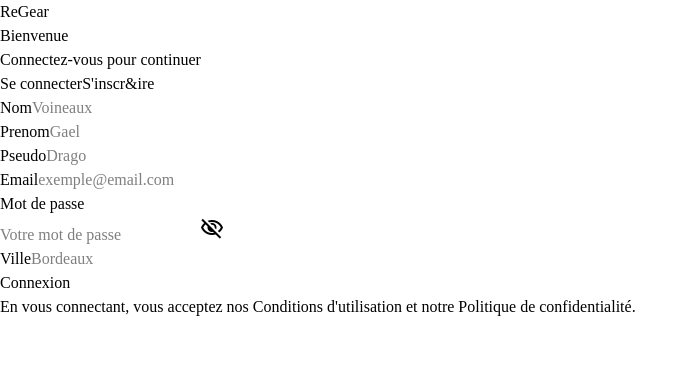
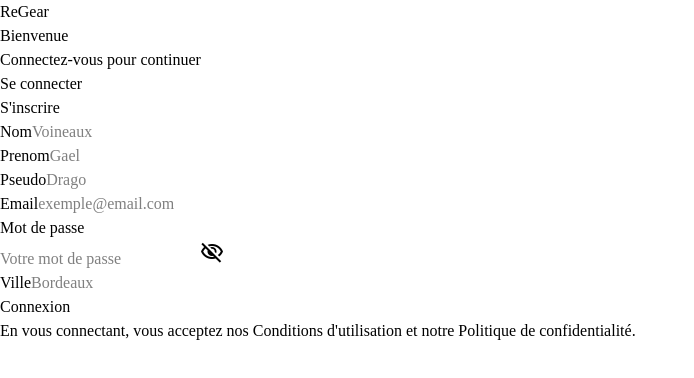
Before and after one commit to alexis-da/challenge-web, a React (Vite) app in the folder marketplace-auth/: page /inscription in a window 1280 px wide. Shown: the top 378 px of the page, without its empty margins (0-694 px from the left). Built offline with nearby package versions, Linux system fonts and the light colour scheme.

Commit message:
insciprition page

```diff
--- a/marketplace-auth/src/inscription.jsx
+++ b/marketplace-auth/src/inscription.jsx
@@ -1,4 +1,6 @@
 import { useState } from "react";
+import { Link } from "react-router-dom";
+
 
 export function Inscription() {
   const [showPassword, setShowPassword] = useState(false);
@@ -25,25 +27,16 @@
       <div className="px-8 pb-10 pt-2 w-[70vw] ml-[15vw]">
         {/* Tabs */}
         <div className="flex p-1.5 bg-gray-100 rounded-xl mb-8">
-          <button
-            onClick={() => setActiveTab("connexion")}
-            className={`flex-1 py-2.5 rounded-[0.6rem] text-sm font-semibold ring-black/5 ${
-              activeTab === "connexion"
-                ? "bg-white text-[#1754cf]"
-                : "text-gray-500 hover:text-gray-700 font-bold"
-            }`}
-          >
-            Se connecter
-          </button>
+
+
+              <Link to="/" className="w-60"><div className="flex-1 py-2.5 rounded-[0.6rem] text-center text-sm font-semibold  text-gray-500 hover:text-gray-700 font-bold font-bold shadow-sm ring-1 ring-black/5" >Se connecter</div></Link>
+
+
           <button
             onClick={() => setActiveTab("inscription")}
-            className={`flex-1 py-2.5 rounded-[0.6rem] text-sm font-semibold ${
-              activeTab === "inscription"
-                ? "bg-white text-[#1754cf] font-bold shadow-sm ring-1 ring-black/5"
-                : "text-gray-500 hover:text-gray-700"
-            }`}
+            className="flex-1 py-2.5 rounded-[0.6rem] text-sm font-semibold bg-white text-[#1754cf] font-bold shadow-sm ring-1 ring-black/5"
           >
-            S'inscr&ire
+            S'inscrire
           </button>
         </div>
 
--- a/marketplace-auth/src/login.jsx
+++ b/marketplace-auth/src/login.jsx
@@ -1,4 +1,5 @@
 import { useState } from "react";
+import { Link } from "react-router-dom";
 
 export default function Login() {
   const [showPassword, setShowPassword] = useState(false);
@@ -35,16 +36,12 @@
           >
             Se connecter
           </button>
-          <button
-            onClick={() => setActiveTab("inscription")}
-            className={`flex-1 py-2.5 rounded-[0.6rem] text-sm font-semibold ${
-              activeTab === "inscription"
-                ? "bg-white text-[#1754cf] font-bold shadow-sm ring-1 ring-black/5"
-                : "text-gray-500 hover:text-gray-700"
-            }`}
-          >
-            S'inscrire
-          </button>
+
+              <Link to="/inscription" className="w-60"><div className="flex-1 py-2.5 rounded-[0.6rem] text-center text-sm font-semibold  text-gray-500 hover:text-gray-700 font-bold font-bold shadow-sm ring-1 ring-black/5">S'inscrire</div></Link>
+
+
+
+
         </div>
 
         {/* Form */}
```
